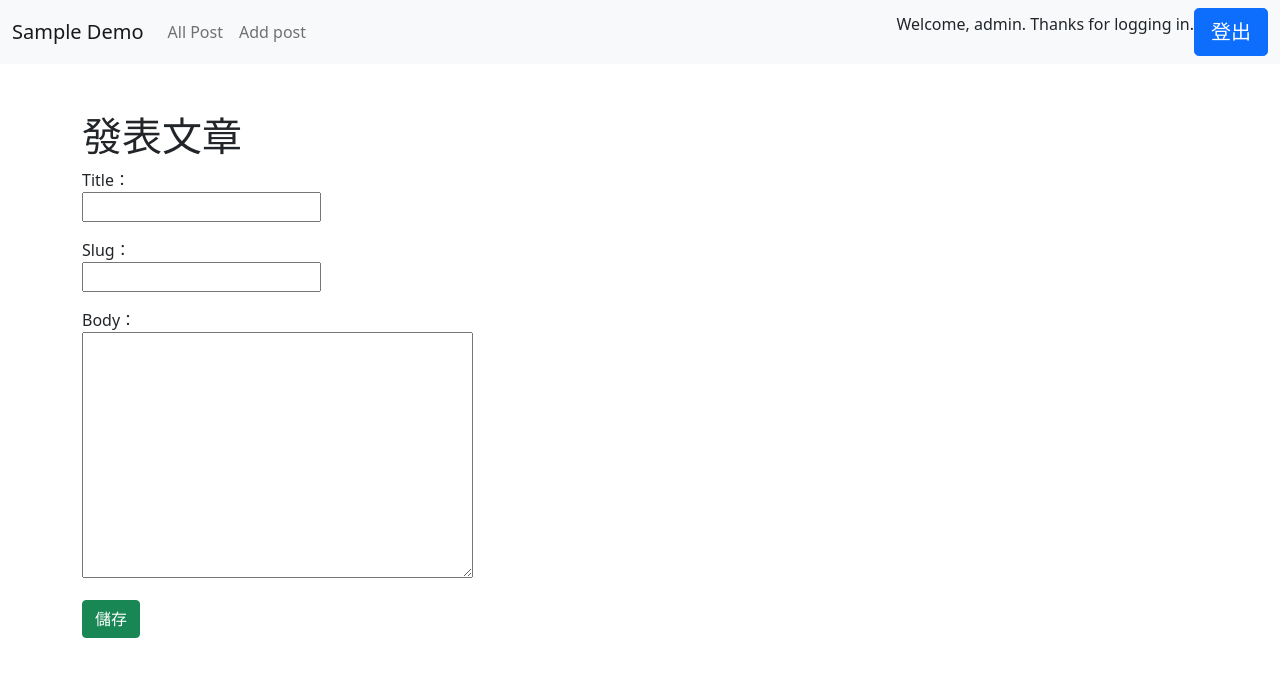
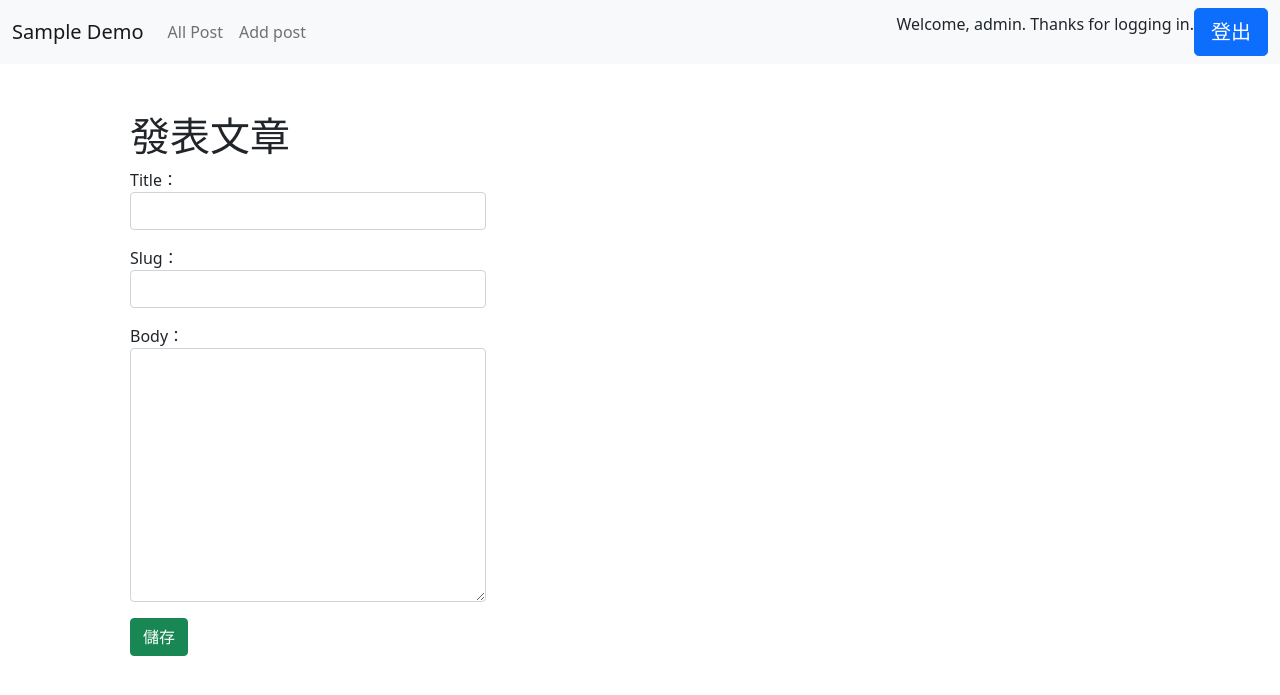
Before and after one commit to haha505254/my_blog_project, a Django app: page /blog/addpost in a window 1280 px wide. Shown: the top 695 px of the page. Run offline with Django 4.2, Linux system fonts and the light colour scheme; a user stored in the database is signed in.

Commit message:
fixed form style

```diff
--- a/blog/forms.py
+++ b/blog/forms.py
@@ -1,4 +1,5 @@
 from django import forms
+from django.forms import ModelForm, Textarea,TextInput
 from blog.models import Post
 from django.contrib.auth.forms import UserCreationForm
 from django.contrib.auth.models import User
@@ -39,3 +40,9 @@ class PostForm(forms.ModelForm):
     class Meta:
         model = Post
         fields = ('title','slug' ,'body')
+        widgets = {
+            'title': TextInput(attrs={'class': 'form-control'}),
+            'slug': TextInput(attrs={'class': 'form-control'}),
+            'body': Textarea(attrs={'class': 'form-control'}),
+
+        }
--- a/templates/blog/addpost.html
+++ b/templates/blog/addpost.html
@@ -17,18 +17,19 @@
     {% include 'includes/navbar.html' %}
 
     <div class="container">
-        <div class="row mt-5">
-            <div class="col-3">
+        <div class="row ">
+            <div class="col-4  m-5">
+
                 <h1>發表文章</h1>
                 <form action="" method="POST">
                     {% csrf_token %}
                     <div class="form-group">
-                        <div class="form-group col-md-6">
+
 
                             {{ form.as_p }}
 
                             <input class="btn btn-success" type="submit" value="儲存" />
-                        </div>
+
                     </div>
                 </form>
             </div>
```
Also changed, not shown: db.sqlite3.
